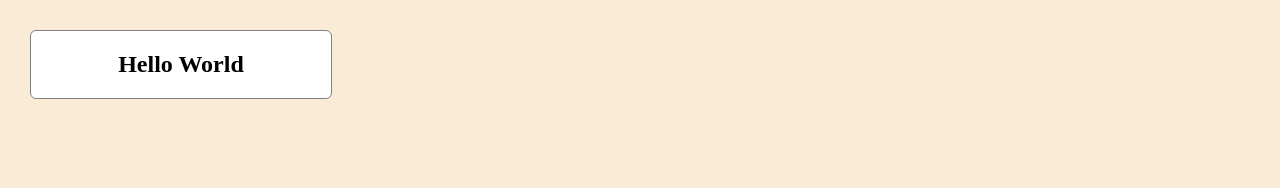
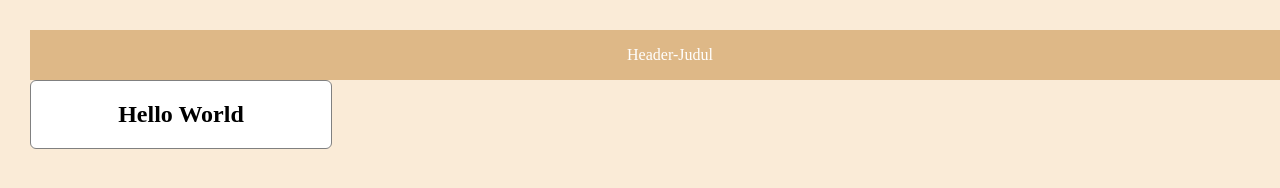
Before and after one commit to masrizalw/dicoding, a plain HTML site: page indext.html in a window 1280 px wide. Shown: the top 188 px of the page. Drawn offline with Linux system fonts and the light colour scheme.

Commit message:
Commit Final Header Branch

```diff
--- a/indext.html
+++ b/indext.html
@@ -5,6 +5,7 @@
   </head>
 
   <body>
+    <div id="header">Header-Judul</div>
     <div id="profile-container">
         <h2 id="profile-name">Hello World</h2>
      </div>
--- a/style.css
+++ b/style.css
@@ -19,3 +19,12 @@ body {
 #profile-name{
    text-align: center;
 }
+
+#header {
+   width: 100%;
+   height: 50px;
+   line-height: 50px;
+   background-color: burlywood;
+   text-align: center;
+   color: white;
+}
```
